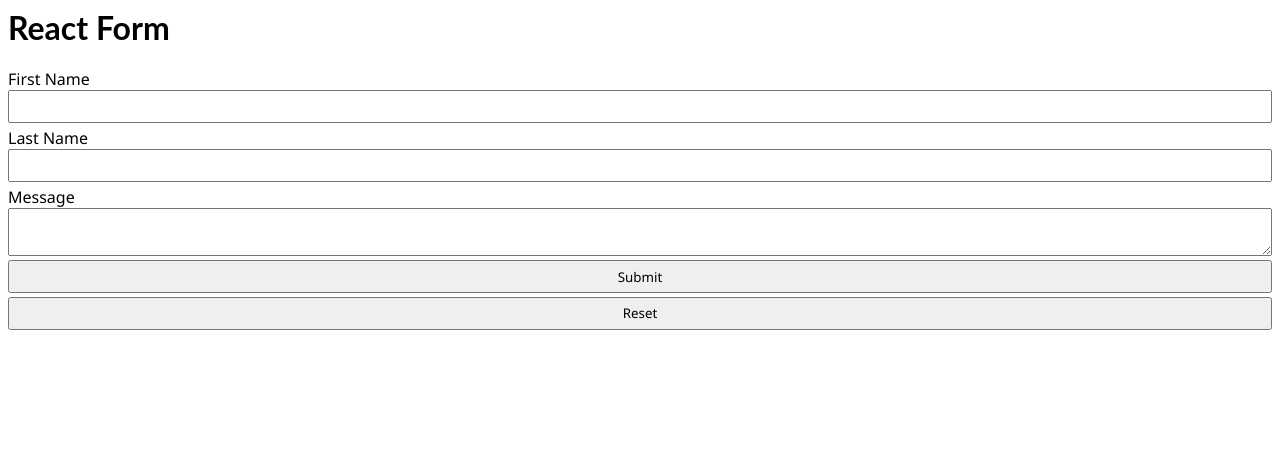
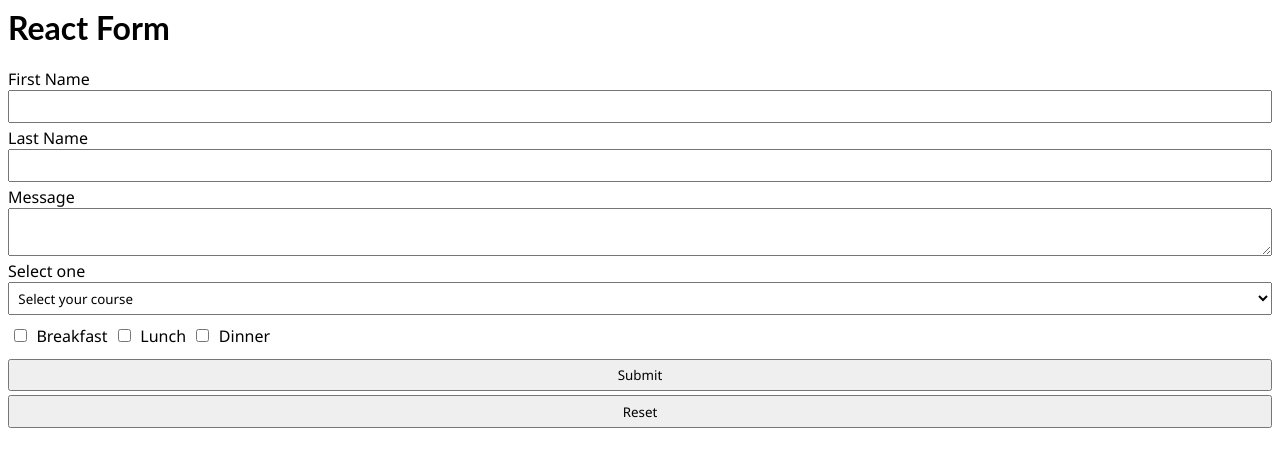
Before and after one commit to codingSlate/react-form, a React (Create React App) app: page / in a window 1280 px wide. Shown: the top 466 px of the page. Built offline with nearby package versions, Linux system fonts and the light colour scheme.

Commit message:
checkbox completed

```diff
--- a/src/Form.css
+++ b/src/Form.css
@@ -16,7 +16,13 @@ form button {
 }
 form input,
 form textarea,
+form select,
+legend input, legend label ,
 form button {
   margin-bottom: 0.3em;
   padding: 0.4em;
 }
+
+legend input, legend label {
+  display: inline-block;
+}
--- a/src/Form.js
+++ b/src/Form.js
@@ -4,12 +4,23 @@ const initFields = {
   fname: '',
   lname: '',
   msg: '',
+  course: '',
+  breakfast: false,
+  lunch: false,
+  dinner: false,
 };
 
 const Form = () => {
   const [form, setForm] = useState(initFields);
   const onChangeHandler = (e) => {
-    setForm({ ...form, [e.target.name]: e.target.value });
+    const value =
+      e.target.type === 'checkbox' ||
+      e.target.type === 'checkbox' ||
+      e.target.type === 'checkbox'
+        ? e.target.checked
+        : e.target.value;
+
+    setForm({ ...form, [e.target.name]: value });
   };
 
   // console form
@@ -51,6 +62,47 @@ const Form = () => {
           value={form.msg}
         ></textarea>
 
+        <label htmlFor="course">Select one</label>
+        <select
+          name="course"
+          id="course"
+          value={form.course}
+          onChange={onChangeHandler}
+        >
+          <option>Select your course</option>
+          <option value="mac">MCA</option>
+          <option value="btech">B.Tech</option>
+          <option value="bca">BCA</option>
+        </select>
+
+        {/* checkbox */}
+        <legend>
+          <input
+            type="checkbox"
+            checked={form.breakfast}
+            id="breakfast"
+            name="breakfast"
+            onChange={onChangeHandler}
+          />
+          <label htmlFor="breakfast">Breakfast</label>
+          <input
+            type="checkbox"
+            checked={form.lunch}
+            id="lunch"
+            name="lunch"
+            onChange={onChangeHandler}
+          />
+          <label htmlFor="lunch">Lunch</label>
+          <input
+            type="checkbox"
+            checked={form.dinner}
+            id="dinner"
+            name="dinner"
+            onChange={onChangeHandler}
+          />
+          <label htmlFor="dinner">Dinner</label>
+        </legend>
+
         <button type="submit">Submit</button>
         <button type="button" onClick={onResetHandler}>
           Reset
```
